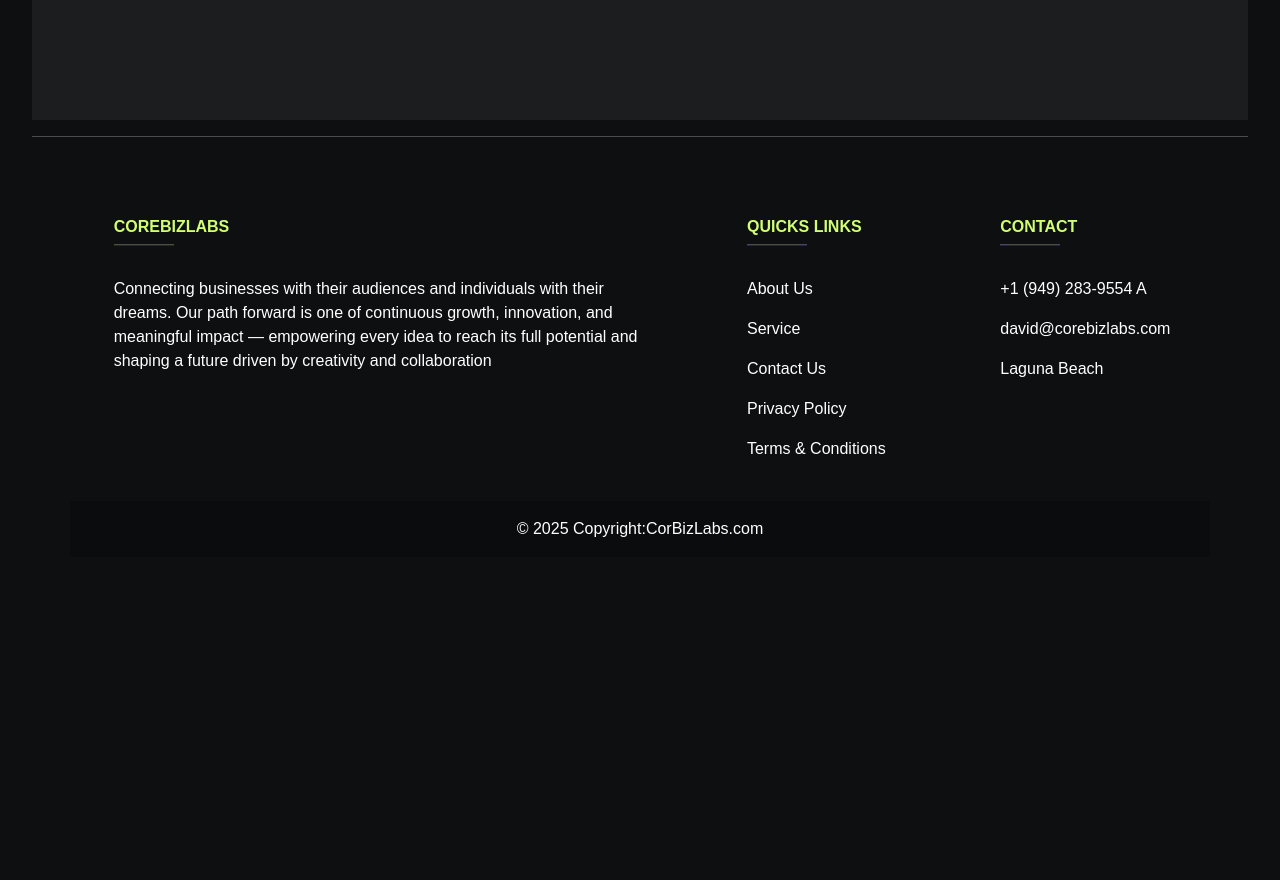
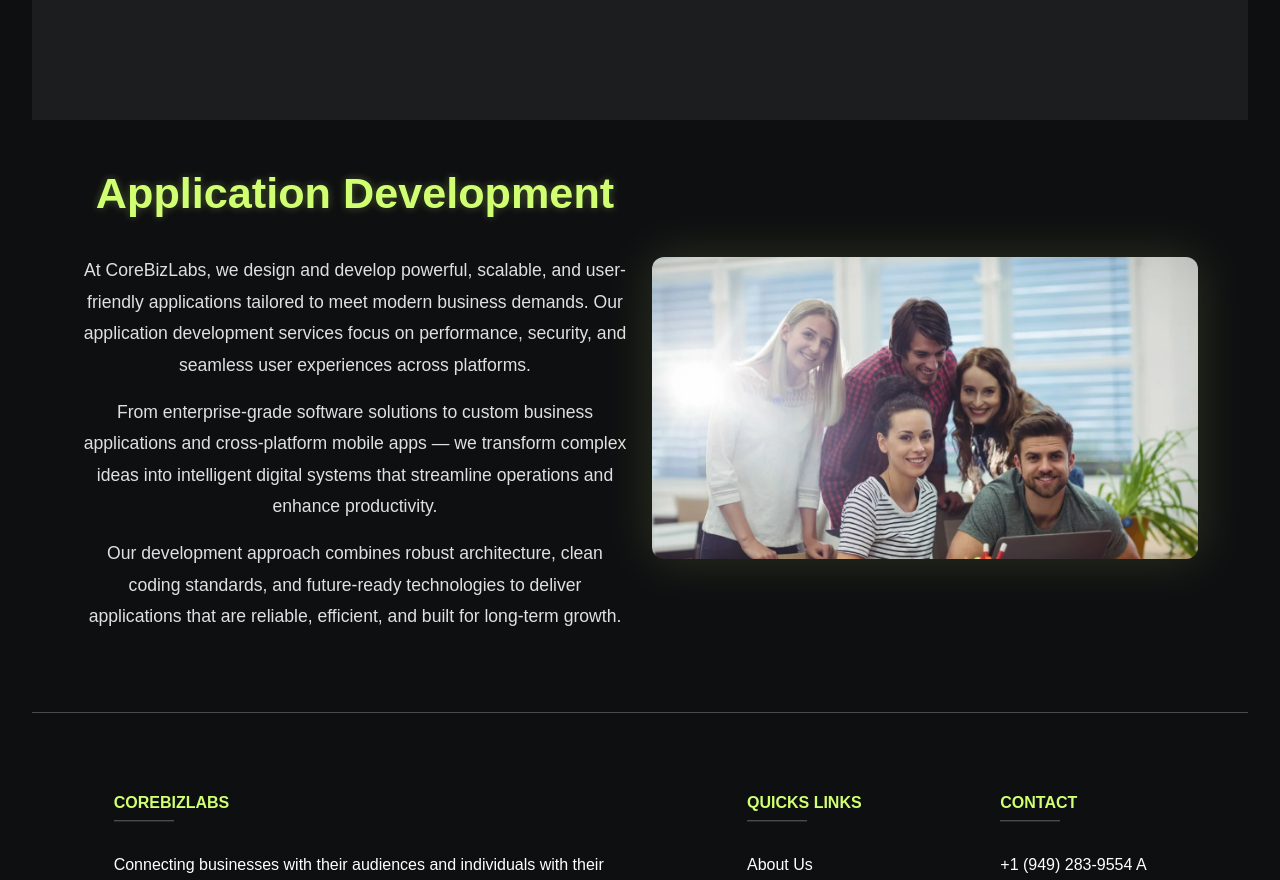
Before and after one commit to Zeeshanprojects/Corebizlabs, a React (Vite) app in the folder corebizlabs/: page /appdevelopment in a window 1280 px wide. Shown: the part 420-1300 px from the top of the page. Before the commit the page ends 1009 px from the top, so only its background shows below. Built offline with nearby package versions, Linux system fonts and the light colour scheme; a web font is replaced by a local one.

Commit message:
updated-code

```diff
--- a/corebizlabs/src/Pages/AppDevelopment.jsx
+++ b/corebizlabs/src/Pages/AppDevelopment.jsx
@@ -1,4 +1,4 @@
-import React from 'react'
+import Images from "../assets/Images/Image"
 
 export default function AppDevelopment() {
   return (
@@ -8,6 +8,36 @@ export default function AppDevelopment() {
           <h1>Application Development</h1>
         </div>
       </div>
+       <div className="our-story-section container py-5">
+        <div className="row align-items-center">
+          <div className="col-md-6">
+            <h2 className="section-title">Application Development</h2>
+
+<p className="story-text">
+  At CoreBizLabs, we design and develop powerful, scalable, and user-friendly
+  applications tailored to meet modern business demands. Our application
+  development services focus on performance, security, and seamless user
+  experiences across platforms.
+</p>
+
+<p className="story-text">
+  From enterprise-grade software solutions to custom business applications
+  and cross-platform mobile apps — we transform complex ideas into intelligent
+  digital systems that streamline operations and enhance productivity.
+</p>
+
+<p className="story-text">
+  Our development approach combines robust architecture, clean coding
+  standards, and future-ready technologies to deliver applications that are
+  reliable, efficient, and built for long-term growth.
+</p>
+          </div>
+
+          <div className="col-md-6 text-center">
+            <img src={Images.image4} alt="about" className="about-img" />
+          </div>
+        </div>
+      </div>
   </>
   )
 }
```
